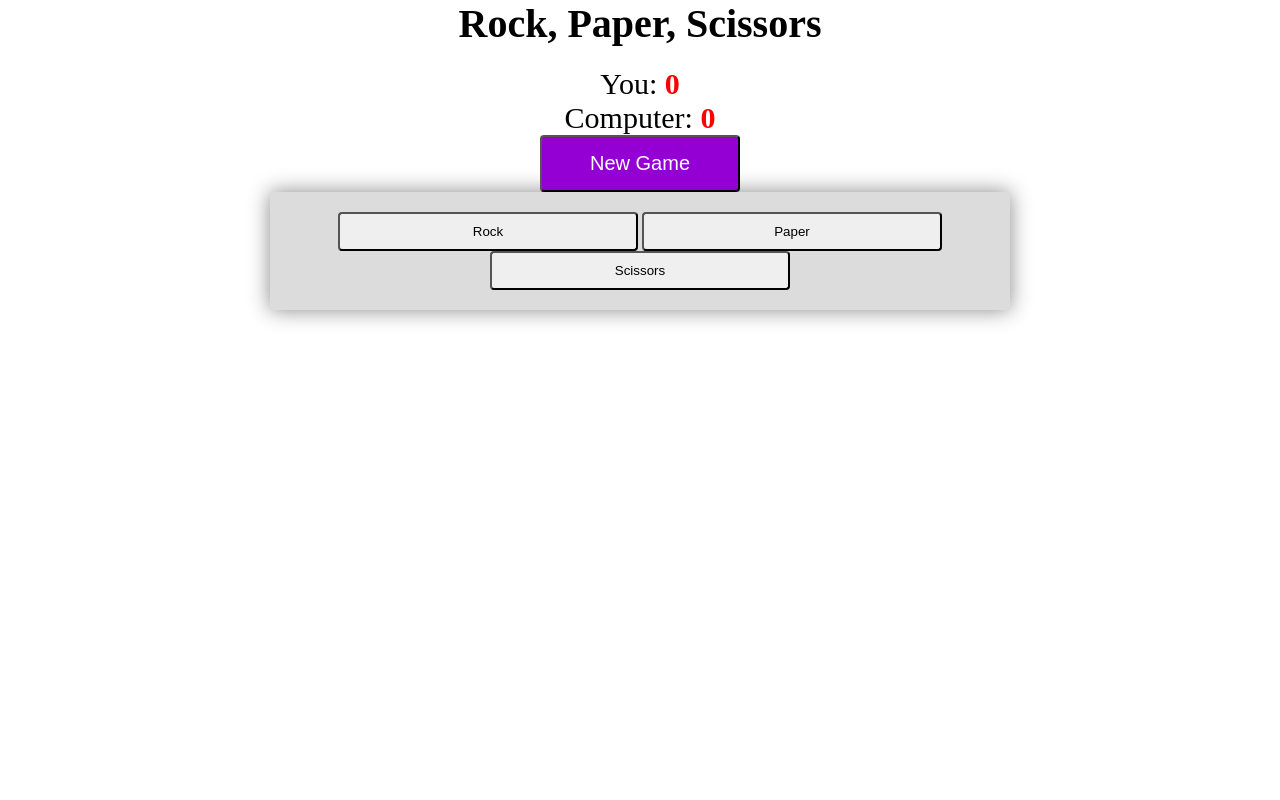
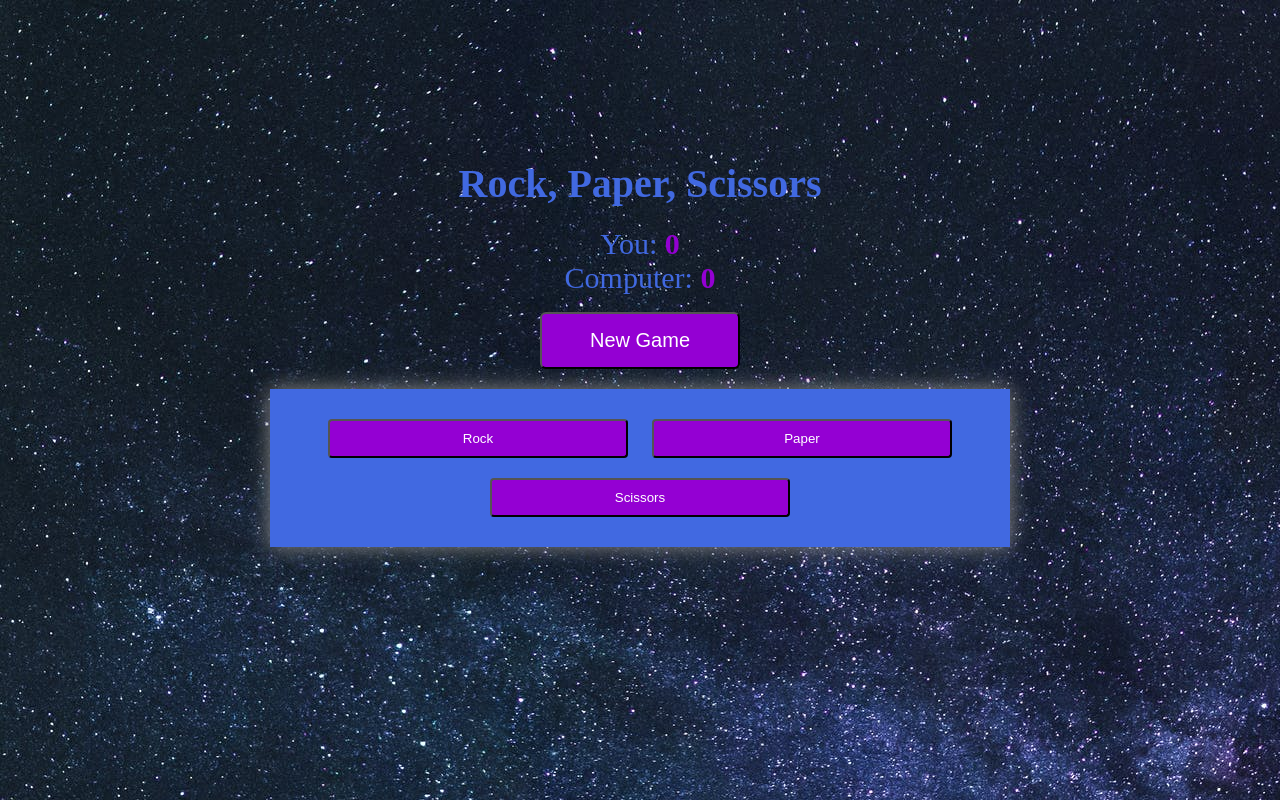
Before and after one commit to RJay-Pickering/RockPaperScissorsGameJS, a plain HTML site: page index.html in a window 1280 px wide. Drawn offline with Linux system fonts and the light colour scheme.

Commit message:
made major update

```diff
--- a/index.html
+++ b/index.html
@@ -10,9 +10,9 @@
   <body>
     <div class="container">
       <div class="container_top-info">
-        <h1>Rock, Paper, Scissors</h1>
-        <p>You: <span id="score_a"></span></p>
-        <p>Computer: <span id="score_b"></span></p>
+        <h1 class="headWord">Rock, Paper, Scissors</h1>
+        <p class="paraWord">You: <span id="score_a"></span></p>
+        <p class="paraWord">Computer: <span id="score_b"></span></p>
 
         <button onclick="newGame()">New Game</button>
       </div>
--- a/styles.css
+++ b/styles.css
@@ -1,6 +1,11 @@
 * {
   margin: 0;
   padding: 0;
+}
+
+body {
+  background-image: url("images/sky.jpeg");
+  background-color: black;
 }
 
 .container_top-info {
@@ -20,7 +25,7 @@
 }
 
 .container_top-info > p > span {
-  color: red;
+  color: darkviolet;
   font-weight: 700;
 }
 
@@ -31,15 +36,17 @@
   background-color: darkviolet;
   color: white;
   margin: 0 auto;
-  border-radius: 4px;
+  margin-top: 17px;
+  border-radius: 6px;
 }
 
 .container_game {
-  background-color: gainsboro;
+  background-color: royalblue;
   padding: 20px;
   box-shadow: 0 0 20px #888;
   width: 80%;
   margin: 0 auto;
+  margin-top: 20px;
   max-width: 700px;
   text-align: center;
 }
@@ -60,8 +67,23 @@
   cursor: pointer;
   width: 300px;
   border-radius: 4px;
+  margin: 10px;
+  background-color: darkviolet;
+  color: white;
 }
 
 .container_game > button:hover {
   background-color: silver;
 }
+
+.headWord {
+  color: royalblue;
+}
+
+.paraWord {
+  color: royalblue;
+}
+
+.container {
+  margin-top: 10rem;
+}
```
Also changed, not shown: images/sky.jpeg (added), 1 other file.
